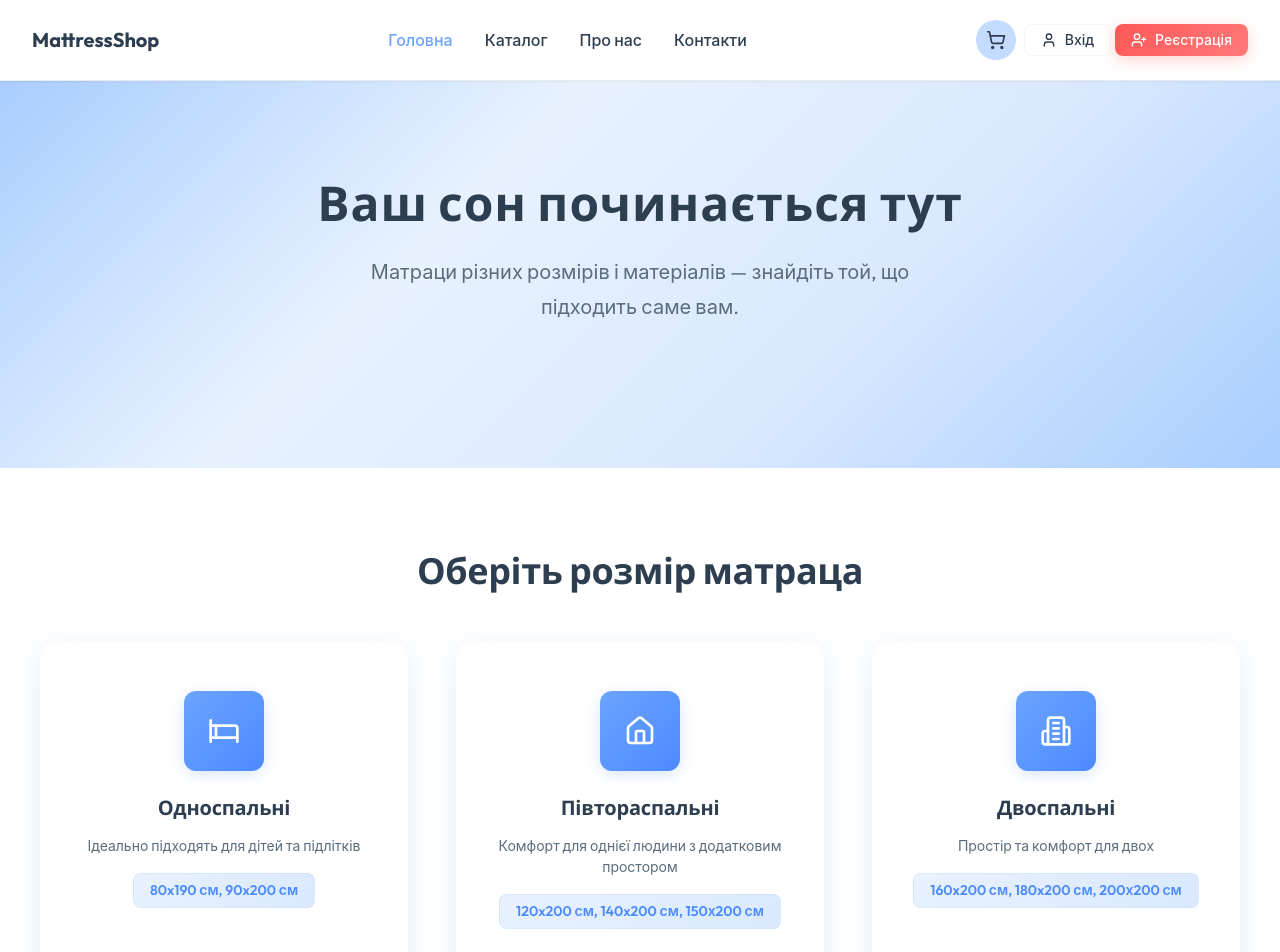
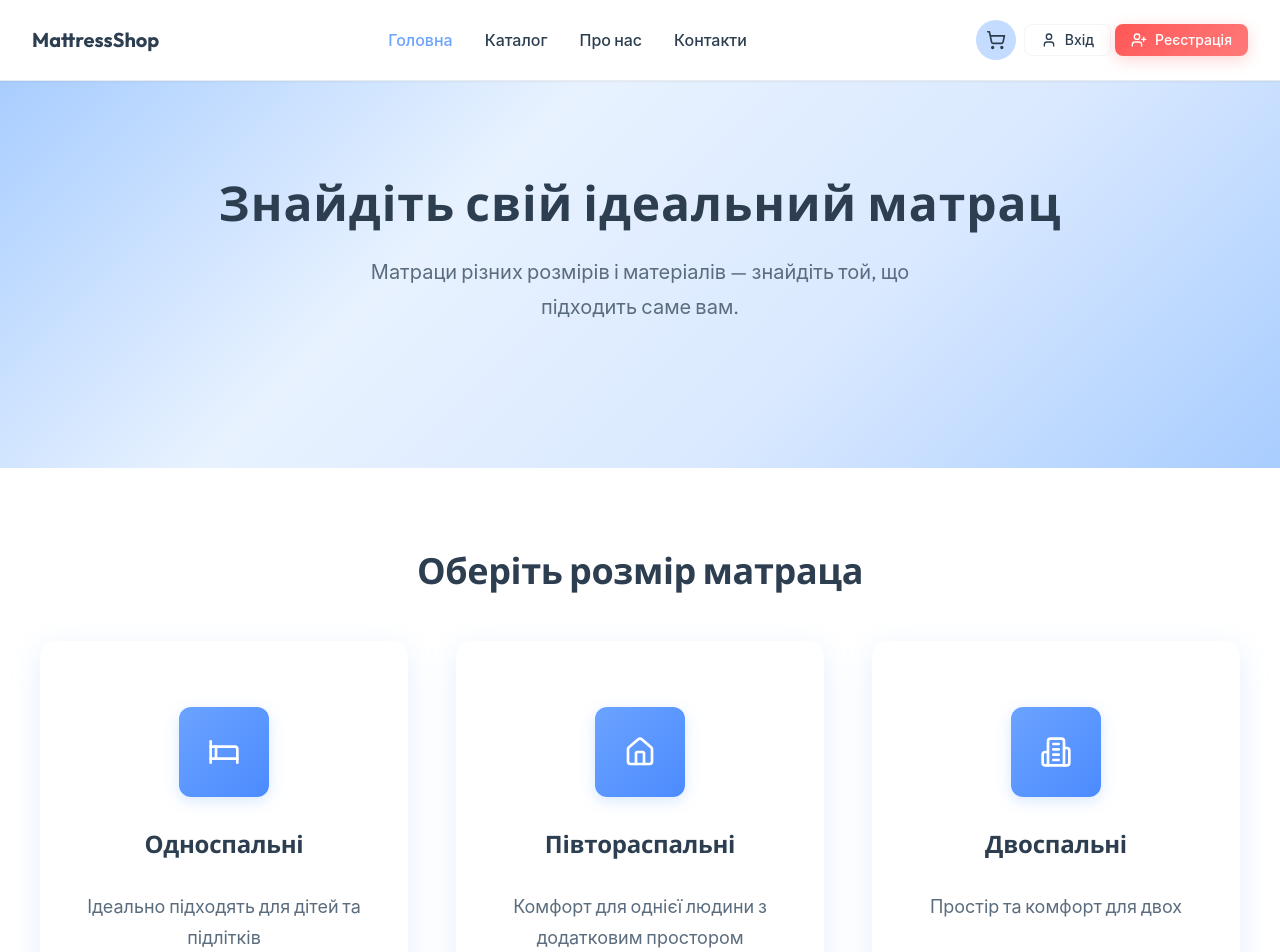
Before and after one commit to Greenfield-Taster/mattress-shop, a React (Vite) app: page / in a window 1280 px wide. Shown: the top 952 px of the page. Built offline with nearby package versions, Linux system fonts and the light colour scheme.

Commit message:
Change block position

```diff
--- a/src/pages/Home.jsx
+++ b/src/pages/Home.jsx
@@ -69,7 +69,7 @@ const Home = () => {
     <div className="home">
       <section className="home__hero">
         <div className="container">
-          <h1 className="home__hero-title">Ваш сон починається тут</h1>
+          <h1 className="home__hero-title">Знайдіть свій ідеальний матрац</h1>
           <p className="home__hero-subtitle">
             Матраци різних розмірів і матеріалів — знайдіть той, що підходить
             саме вам.
--- a/src/styles/pages/_home.scss
+++ b/src/styles/pages/_home.scss
@@ -85,27 +85,10 @@
 
     &-grid {
       display: grid;
-      grid-template-columns: 1fr 1fr;
-      grid-template-rows: auto auto;
+      grid-template-columns: 1fr;
       gap: $spacing-lg;
       max-width: 1000px;
       margin: 0 auto;
-
-      // Мобільний layout - перші два вверху, третій на всю ширину
-      .home__size-card:nth-child(1) {
-        grid-column: 1;
-        grid-row: 1;
-      }
-
-      .home__size-card:nth-child(2) {
-        grid-column: 2;
-        grid-row: 1;
-      }
-
-      .home__size-card:nth-child(3) {
-        grid-column: 1 / -1;
-        grid-row: 2;
-      }
 
       @media (max-width: 480px) {
         gap: $spacing-base;
@@ -115,18 +98,10 @@
         gap: $spacing-xl;
       }
 
-      // На ПК повертаємо звичайний 3-колонковий layout
+      // На планшетах та ПК використовуємо 3-колонковий layout
       @media (min-width: $breakpoint-md) {
         grid-template-columns: repeat(3, 1fr);
-        grid-template-rows: auto;
         gap: $spacing-2xl;
-
-        .home__size-card:nth-child(1),
-        .home__size-card:nth-child(2),
-        .home__size-card:nth-child(3) {
-          grid-column: auto;
-          grid-row: auto;
-        }
       }
 
       @media (min-width: $breakpoint-lg) {
@@ -140,7 +115,7 @@
   &__size-card {
     background: $color-neutral-lightest;
     border-radius: $border-radius-xl;
-    padding: $spacing-lg $spacing-sm;
+    padding: $spacing-xl $spacing-base;
     text-align: center;
     box-shadow: 0 8px 30px rgba($color-primary-dark, 0.18);
     transition: all 0.3s ease;
@@ -151,19 +126,19 @@
     overflow: hidden;
 
     @media (min-width: $breakpoint-sm) {
-      padding: $spacing-xl $spacing-base;
+      padding: $spacing-2xl $spacing-lg;
     }
 
     @media (min-width: $breakpoint-md) {
-      padding: $spacing-2xl $spacing-lg;
+      padding: $spacing-3xl $spacing-xl;
     }
 
     @media (min-width: $breakpoint-lg) {
-      padding: $spacing-3xl $spacing-xl;
+      padding: $spacing-4xl $spacing-2xl;
     }
 
     @media (max-width: 480px) {
-      padding: $spacing-base $spacing-xs;
+      padding: $spacing-lg $spacing-sm;
     }
 
     &:hover {
@@ -182,8 +157,8 @@
     }
 
     &__icon {
-      width: 50px;
-      height: 50px;
+      width: 60px;
+      height: 60px;
       background: linear-gradient(
         135deg,
         $color-primary-dark 0%,
@@ -193,81 +168,81 @@
       display: flex;
       align-items: center;
       justify-content: center;
-      margin: 0 auto $spacing-sm;
+      margin: 0 auto $spacing-base;
       color: $color-text-light;
       transition: all 0.3s ease;
       box-shadow: 0 4px 15px rgba($color-primary-dark, 0.25);
 
       @media (max-width: 480px) {
-        width: 40px;
-        height: 40px;
-        margin: 0 auto 6px;
+        width: 50px;
+        height: 50px;
+        margin: 0 auto $spacing-sm;
       }
 
       @media (min-width: $breakpoint-md) {
-        width: 60px;
-        height: 60px;
-        margin: 0 auto $spacing-base;
+        width: 70px;
+        height: 70px;
+        margin: 0 auto $spacing-lg;
       }
 
       @media (min-width: $breakpoint-lg) {
-        width: 80px;
-        height: 80px;
-        margin: 0 auto $spacing-lg;
+        width: 90px;
+        height: 90px;
+        margin: 0 auto $spacing-xl;
       }
     }
 
     &__title {
-      font-size: clamp($font-size-base, 3vw, $font-size-lg);
+      font-size: clamp($font-size-lg, 4vw, $font-size-2xl);
       font-weight: $font-weight-bold;
       color: $color-text-primary;
-      margin-bottom: $spacing-xs;
+      margin-bottom: $spacing-base;
       letter-spacing: -0.01em;
       line-height: $line-height-tight;
 
       @media (max-width: 480px) {
-        font-size: $font-size-sm;
-        margin-bottom: 4px;
+        font-size: $font-size-base;
+        margin-bottom: $spacing-sm;
       }
 
       @media (min-width: $breakpoint-md) {
-        font-size: $font-size-lg;
-        margin-bottom: $spacing-sm;
+        font-size: $font-size-xl;
+        margin-bottom: $spacing-lg;
       }
 
       @media (min-width: $breakpoint-lg) {
-        font-size: $font-size-xl;
-        margin-bottom: $spacing-base;
+        font-size: $font-size-2xl;
+        margin-bottom: $spacing-xl;
       }
     }
 
     &__description {
       color: $color-text-secondary;
-      line-height: 1.3;
-      margin-bottom: $spacing-xs;
-      font-size: clamp(9px, 1vw, $font-size-xs);
+      line-height: 1.4;
+      margin-bottom: $spacing-base;
+      font-size: clamp($font-size-sm, 2vw, $font-size-base);
 
       @media (max-width: 480px) {
-        font-size: 8px;
-        line-height: 1.2;
-        margin-bottom: 4px;
+        font-size: $font-size-sm;
+        line-height: 1.3;
+        margin-bottom: $spacing-sm;
       }
 
       @media (min-width: $breakpoint-md) {
-        font-size: $font-size-xs;
-        line-height: 1.4;
-        margin-bottom: $spacing-sm;
+        font-size: $font-size-base;
+        line-height: 1.5;
+        margin-bottom: $spacing-lg;
       }
 
       @media (min-width: $breakpoint-lg) {
-        font-size: $font-size-sm;
-        margin-bottom: $spacing-base;
-        line-height: $line-height-normal;
+        font-size: $font-size-lg;
+        margin-bottom: $spacing-xl;
+        line-height: $line-height-relaxed;
       }
     }
 
     &__dimensions {
-      font-size: clamp(8px, 1vw, $font-size-xs);
+      font-size: clamp($font-size-xs, 2vw, $font-size-sm);
       color: $color-primary-darker;
       font-weight: $font-weight-semibold;
       background: linear-gradient(
@@ -275,26 +250,26 @@
         $color-primary-lightest,
         $color-primary-lighter
       );
-      padding: $spacing-xs $spacing-sm;
+      padding: $spacing-sm $spacing-base;
       border-radius: $border-radius-md;
       display: inline-block;
       border: 1px solid rgba($color-primary-dark, 0.1);
-      line-height: 1.2;
+      line-height: 1.3;
 
       @media (max-width: 480px) {
-        font-size: 7px;
-        padding: 2px 4px;
-        line-height: 1.1;
+        font-size: $font-size-xs;
+        padding: $spacing-xs $spacing-sm;
+        line-height: 1.2;
       }
 
       @media (min-width: $breakpoint-md) {
-        font-size: $font-size-xs;
-        padding: $spacing-xs $spacing-base;
+        font-size: $font-size-sm;
+        padding: $spacing-sm $spacing-lg;
       }
 
       @media (min-width: $breakpoint-lg) {
-        font-size: $font-size-sm;
-        padding: $spacing-sm $spacing-base;
+        font-size: $font-size-base;
+        padding: $spacing-base $spacing-xl;
       }
     }
   }
```
